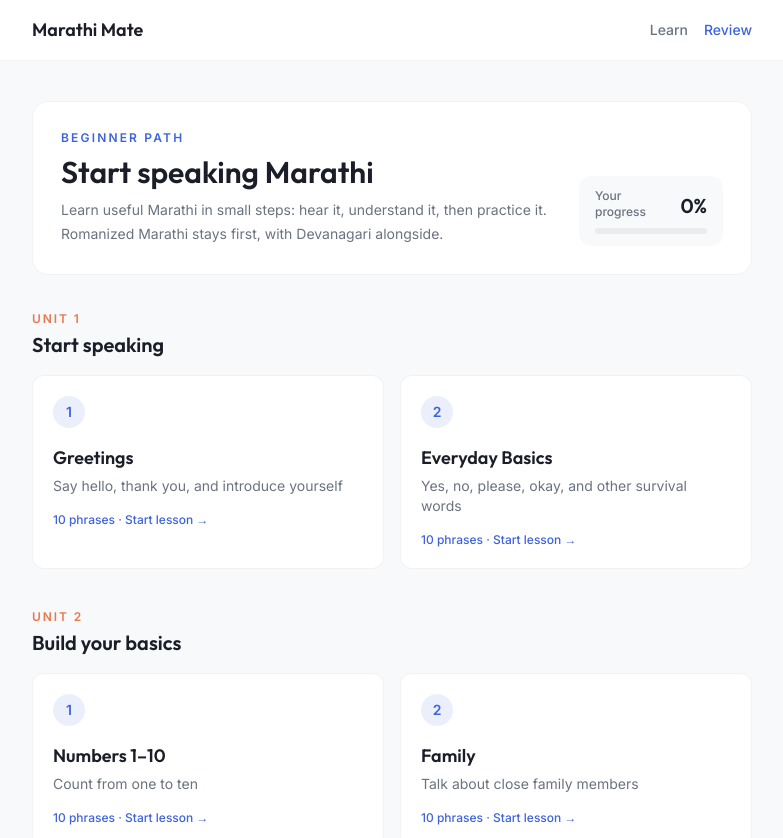
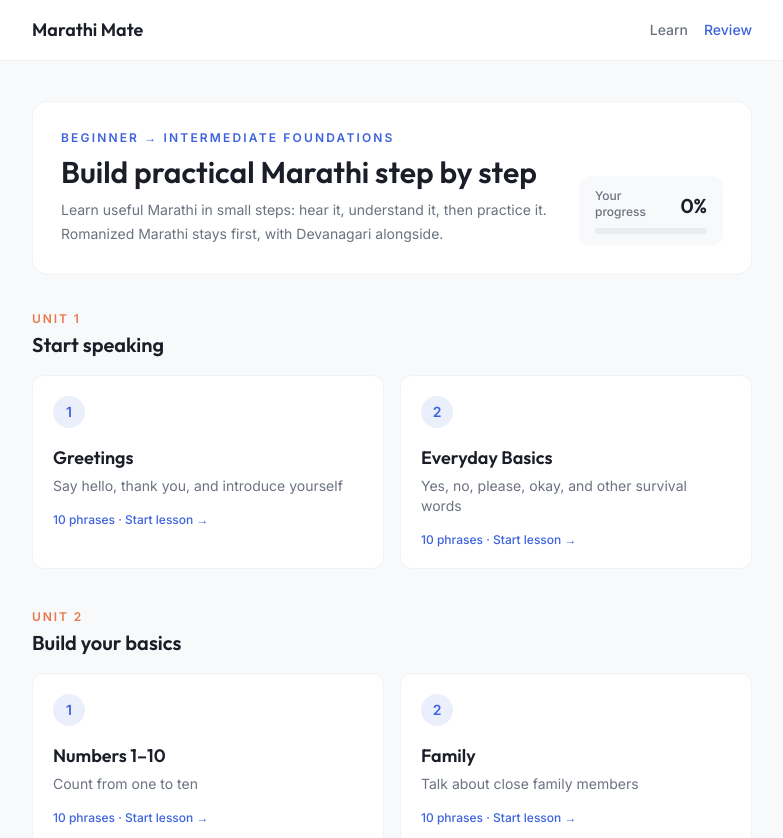
Before and after one commit to sushan5140/Raghay, a Next.js app: page / in a window 1280 px wide. Shown: the top 838 px of the page, without its empty margins (248-1031 px from the left). Built offline with nearby package versions, Linux system fonts and the light colour scheme.

Commit message:
Position learning path through intermediate foundations

```diff
--- a/components/LearningPath.tsx
+++ b/components/LearningPath.tsx
@@ -46,10 +46,10 @@ export default function LearningPath({ lessons }: { lessons: Lesson[] }) {
         <div className="flex flex-col gap-5 sm:flex-row sm:items-end sm:justify-between">
           <div>
             <p className="text-xs font-semibold uppercase tracking-[0.18em] text-primary">
-              Beginner path
+              Beginner → intermediate foundations
             </p>
             <h1 className="mt-2 font-display text-3xl font-semibold text-ink">
-              Start speaking Marathi
+              Build practical Marathi step by step
             </h1>
             <p className="mt-2 max-w-xl text-sm leading-6 text-muted">
               Learn useful Marathi in small steps: hear it, understand it, then practice it.
```
